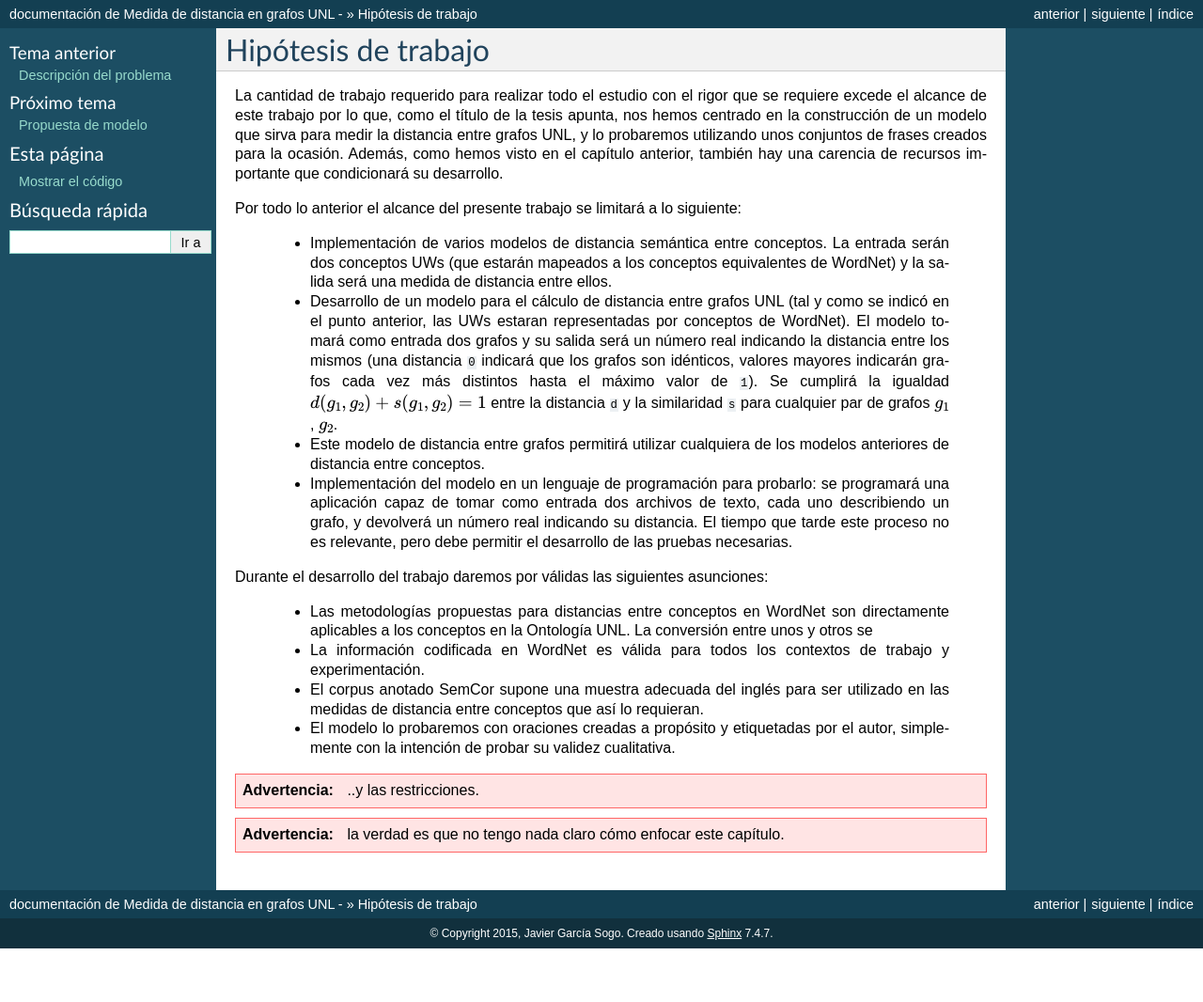
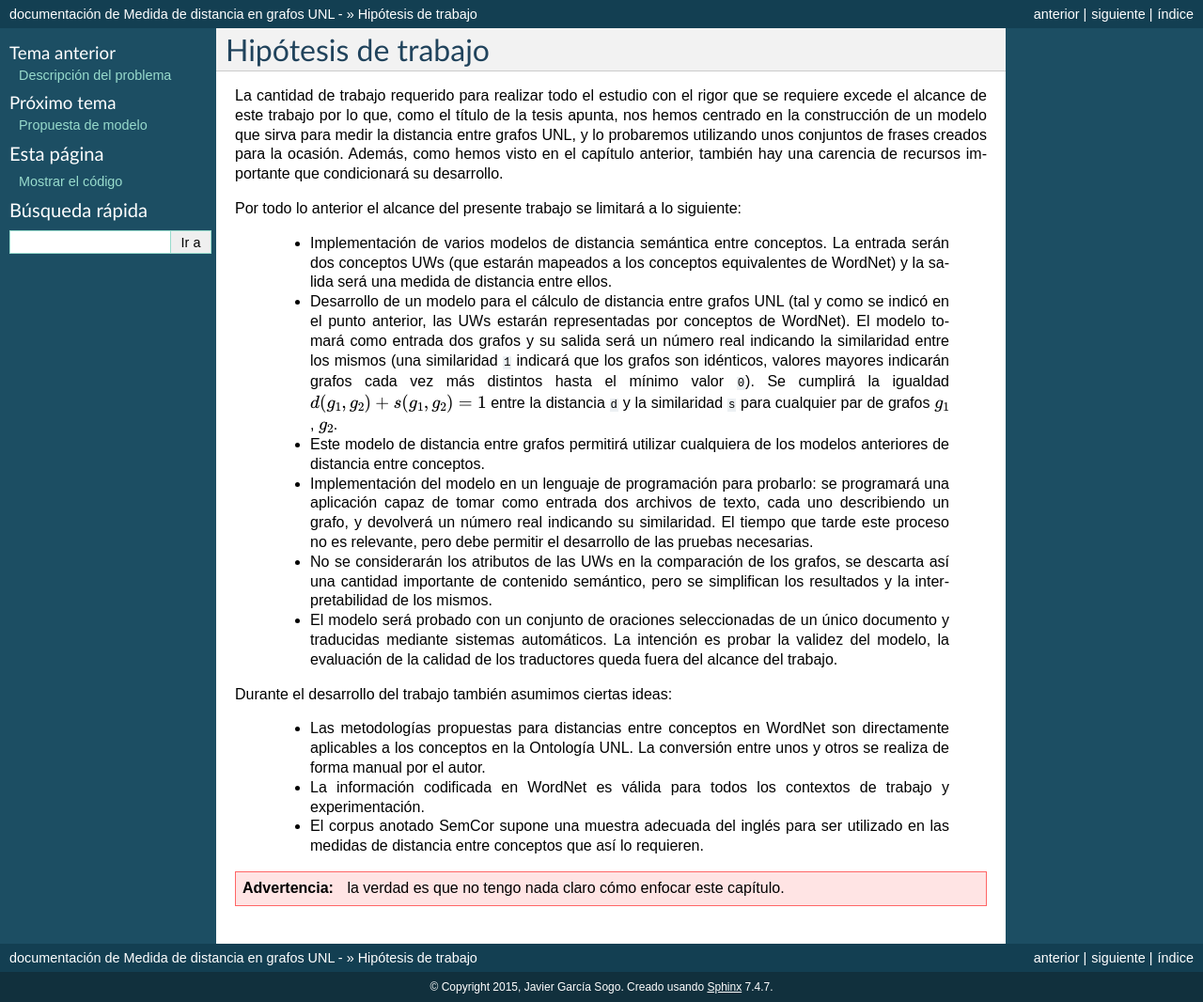
Before and after one commit to jgsogo/muia_tfm, a Sphinx documentation site: the page built from doc/3.hypothesis/index.rst, in a window 1280 px wide. Shown: the whole page at 94% size. Built offline with Sphinx 7.4.7, drawn with Linux system fonts in a browser that asks for light colours; before the commit the page ends 1009 px from its top, so only the background shows below that.

Commit message:
incorporado el sample02, reorganizadas restricciones y asunciones

```diff
--- a/doc/1.state-of-the-art/i.representacion-conocimiento.rst
+++ b/doc/1.state-of-the-art/i.representacion-conocimiento.rst
@@ -542,9 +542,9 @@ también ejemplos de UWs extra.
      - state
      - icl>region
      - Región de un país
-   * - state(icl>express(agt>thing,gol>person,obj>thing))
+   * - state( icl>express(agt>thing, gol>person, obj>thing))
      - state
-     - icl>express(agt>thing,gol>person,obj>thing)
+     - icl>express(agt>thing, gol>person, obj>thing)
      - Acción por la que una persona expresa algo
    * - samba(icl>dance)
      - samba
--- a/doc/3.hypothesis/index.rst
+++ b/doc/3.hypothesis/index.rst
@@ -20,40 +20,46 @@ Por todo lo anterior el alcance del presente trabajo se limitará a lo siguiente
    WordNet) y la salida será una medida de distancia entre ellos.
 
  * Desarrollo de un modelo para el cálculo de distancia entre grafos UNL (tal y como se indicó
-   en el punto anterior, las UWs estaran representadas por conceptos de WordNet). El modelo
+   en el punto anterior, las UWs estarán representadas por conceptos de WordNet). El modelo
    tomará como entrada dos grafos y su salida será un número real indicando la
-   distancia entre los mismos (una distancia ``0`` indicará que los grafos son
-   idénticos, valores mayores indicarán grafos cada vez más distintos hasta el máximo valor de ``1``).
-   Se cumplirá la igualdad :math:`d(g_1, g_2) + s(g_1, g_2) = 1` entre la distancia ``d`` y
-   la similaridad ``s`` para cualquier par de grafos :math:`g_1`, :math:`g_2`.
+   similaridad entre los mismos (una similaridad ``1`` indicará que los grafos son
+   idénticos, valores mayores indicarán grafos cada vez más distintos hasta el mínimo
+   valor ``0``).
+   Se cumplirá la igualdad :math:`d(g_1, g_2) + s(g_1, g_2) = 1` entre la distancia ``d``
+   y la similaridad ``s`` para cualquier par de grafos :math:`g_1`, :math:`g_2`.
 
  * Este modelo de distancia entre grafos permitirá utilizar cualquiera de los modelos
    anteriores de distancia entre conceptos.
 
  * Implementación del modelo en un lenguaje de programación para probarlo: se
    programará una aplicación capaz de tomar como entrada dos archivos de texto, cada uno
-   describiendo un grafo, y devolverá un número real indicando su distancia. El
+   describiendo un grafo, y devolverá un número real indicando su similaridad. El
    tiempo que tarde este proceso no es relevante, pero debe permitir el desarrollo
    de las pruebas necesarias.
 
-Durante el desarrollo del trabajo daremos por válidas las siguientes asunciones:
+ * No se considerarán los atributos de las UWs en la comparación de los grafos, se
+   descarta así una cantidad importante de contenido semántico, pero se simplifican
+   los resultados y la interpretabilidad de los mismos.
+
+ * El modelo será probado con un conjunto de oraciones seleccionadas de un único documento
+   y traducidas mediante sistemas automáticos. La intención es probar la validez del
+   modelo, la evaluación de la calidad de los traductores queda fuera del alcance del
+   trabajo.
+
+Durante el desarrollo del trabajo también asumimos ciertas ideas:
 
  * Las metodologías propuestas para distancias entre conceptos en WordNet son directamente
    aplicables a los conceptos en la Ontología UNL. La conversión entre unos y otros se
+   realiza de forma manual por el autor.
 
  * La información codificada en WordNet es válida para todos los contextos de trabajo y
    experimentación.
 
  * El corpus anotado SemCor supone una muestra adecuada del inglés para ser utilizado
-   en las medidas de distancia entre conceptos que así lo requieran.
+   en las medidas de distancia entre conceptos que así lo requieren.
 
- * El modelo lo probaremos con oraciones creadas a propósito y etiquetadas por el autor,
-   simplemente con la intención de probar su validez cualitativa.
-
-.. warning:: ..y las restricciones.
 
 .. warning:: la verdad es que no tengo nada claro cómo enfocar este capítulo.
-
 
 
 
```
Also changed, not shown: doc/5.pruebas/index.rst (+25 -8 lines).
